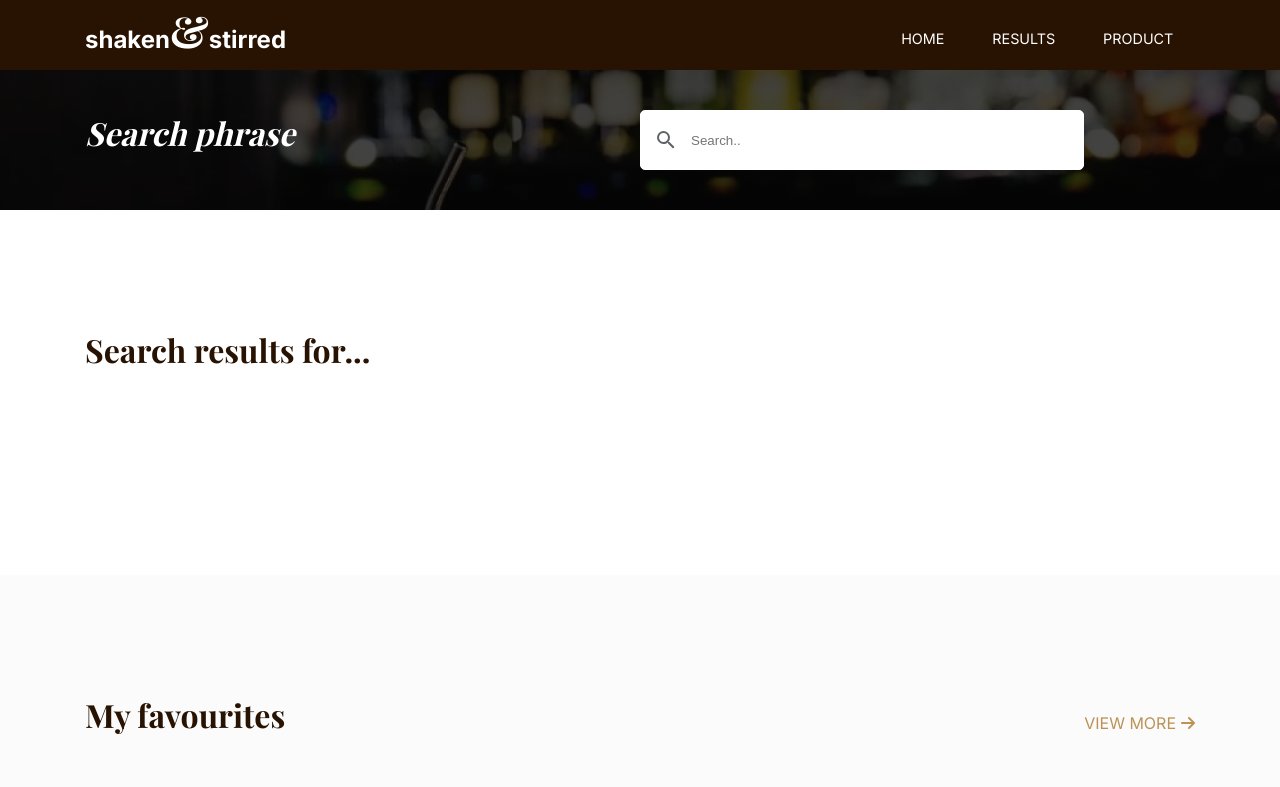
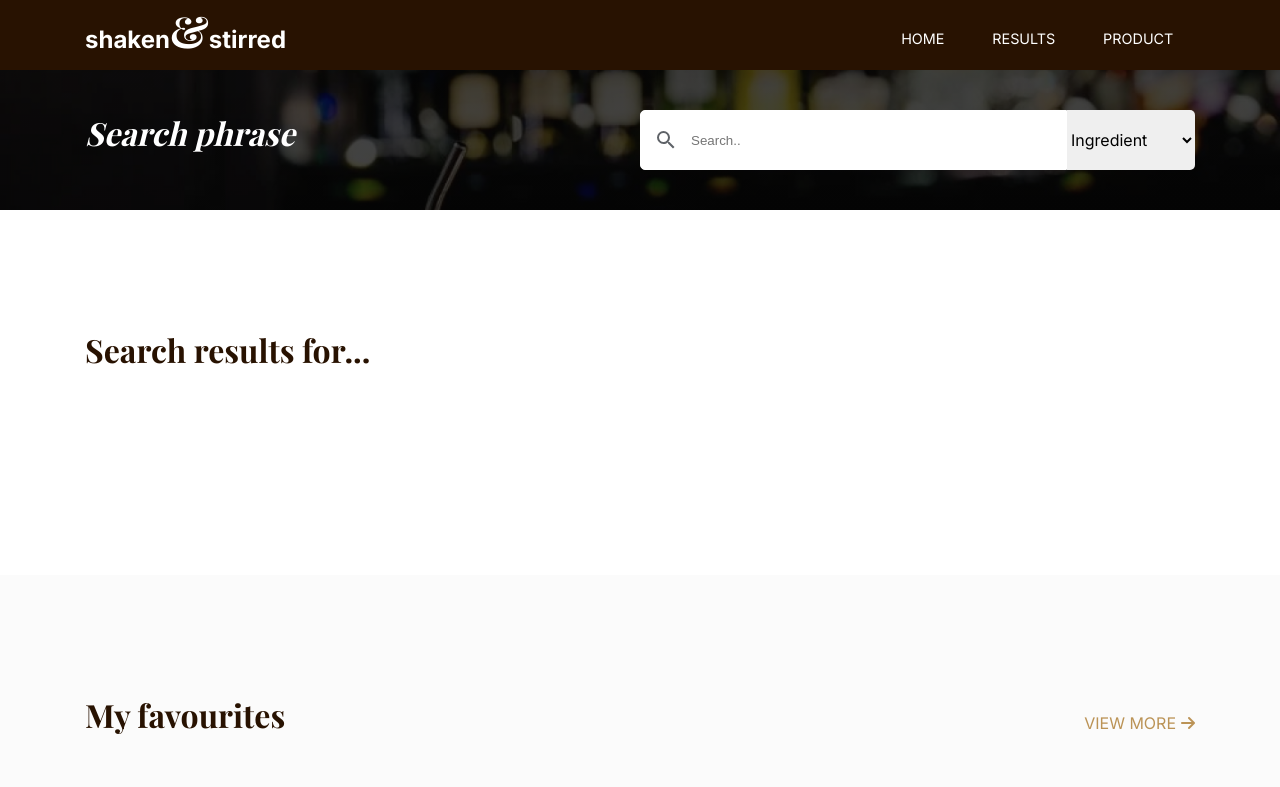
Before and after one commit to SaraZYF/thw_week7, a plain HTML site: page recipes.html in a window 1280 px wide. Shown: the top 787 px of the page. Drawn offline with nearby package versions, Linux system fonts and the light colour scheme; no server answers; a web font is replaced by a local one.

Commit message:
search now has an option, for ingredient or cocktail name.

```diff
--- a/assets/css/style.css
+++ b/assets/css/style.css
@@ -468,6 +468,8 @@ width: 40%;
 }
 
 .search-bar-internal {
+display: flex;
+flex-direction: row;
 border: none;
 padding: 0;
 width: 50%;
@@ -505,6 +507,7 @@ font-style: italic;
   padding: 0;
   margin-bottom: 50px;
   display: flex;
+  flex-direction: row;
   align-items: center;
   justify-content: center;
 }
@@ -517,7 +520,7 @@ font-style: italic;
   font-weight: 400;
   line-height: 45px;
   height: 60px;
-  border-radius: 5px;
+  border-radius: 5px 0px 0px 5px;
   text-transform: capitalize;
   background: transparent url("../img/search.svg") no-repeat 13px center;
   background-color: #fff;
@@ -527,6 +530,12 @@ font-style: italic;
   box-shadow: 0 0 3px 0 #e9e9e9;
   border-color: #bb9356;
   outline: none;
+}
+
+.search-select{
+  height: 60px;
+  border: none;
+  border-radius: 0px 5px 5px 0px;
 }
 
 /* Iternal Page ------------------ */
--- a/assets/js/script.js
+++ b/assets/js/script.js
@@ -89,12 +89,16 @@ function redirect(location){
 async function searchPageLoad(){
   favouriteCocktail();
   let query = window.location.search;
-  query = query.split('=')[1];
-  console.log(query)
-  await cocktailRequest(query, 'filter.php?i=')
+  let searchParam
+  query = query.split('=')[2];
+  if(window.location.search.split('=')[1].includes('cocktail')){
+    searchParam = 'search.php?s=';
+  }else if (window.location.search.split('=')[1].includes('Ingredient')) {
+    searchParam = 'filter.php?i='
+  }
+  await cocktailRequest(query, searchParam)
   .then((result) => {
     let ret = result.drinks;
-    console.log(ret.length)
     ret.forEach((element) => {
         $('#results').append(cocktailCard(element.idDrink, element.strDrink, element.strDrinkThumb))
     });
@@ -136,8 +140,6 @@ async function productPageLoad(){
         measurements.push(eval(measurement))
       }
     }
-    console.log(ingredients)
-
     $('#ingredients').html('');
     for (let i = 0; i < ingredients.length; i++) {
       $('#ingredients').append(
@@ -197,9 +199,7 @@ function addFav(id,name,img){
 //mapping data from a random drink to featured card
 async function favouriteCocktail(){
     var favData = JSON.parse(localStorage.getItem('FavouriteDrinks'));
-    console.log(JSON.parse(localStorage.getItem('FavouriteDrinks')));
     if(favData == null){
-        console.log("none");
         $('#favouriteATag').text("add a recipe")
         //TODO change the placeholder image to a plus image
         $('#favourite').append(
@@ -258,7 +258,6 @@ async function popularDrinks(index){
     $('#popular').html('');
     await cocktailRequest('', 'popular.php')
     .then(result => {
-        console.log(result)
         var popData = result.drinks;
         for(let i = 0; i < index; i++){
             $('#popular').append(cocktailCard(popData[i].idDrink , popData[i].strDrink, popData[i].strDrinkThumb))
@@ -274,9 +273,7 @@ async function popularDrinks(index){
 search.autocomplete({
     source: autoCocktails
 });
-console.log('1')
 function homePageLoad() {
-    console.log('1')
 // currently saving the favourite drinks object into localstorage, just for display purposes
 localStorageFavourites();
 //loading objects into the favourites section
@@ -297,7 +294,6 @@ $('#productFav').click(async (e) => {
   id = id.split('=')[1];
   await cocktailRequest(id, 'lookup.php?i=')
   .then(result => {
-    console.log(result);
     favData = JSON.parse(localStorage.getItem('FavouriteDrinks'));
     if(!favData.filter(element => element.id == id).length > 0){
       addFav(result.drinks[0].idDrink, result.drinks[0].strDrink, result.drinks[0].strDrinkThumb)
@@ -315,7 +311,8 @@ $('#productFav').click(async (e) => {
 //globally listening for an enter keypress and loading search results into console
 window.addEventListener('keypress', (e) => {
     if(e.key == "Enter"){
-        window.location.href = `./recipes.html?search=${e.target.value}`;
+        window.location.href = `./recipes.html?option=${$('.search-select').val()}?search=${e.target.value}`;
+
     }
 })
 
@@ -324,7 +321,6 @@ async function browseDrinks (index) {
     $('#browse').html('');
     await cocktailRequest('','latest.php')
     .then (result => {
-        console.log(result)
         var browseData = result.drinks;
         for (let i=0; i < index; i++){
     $('#browse').append( cocktailCard(browseData[i].idDrink , browseData[i].strDrink, browseData[i].strDrinkThumb))
@@ -343,9 +339,7 @@ async function browseGin (index) {
     $('#browse').html('');
     await cocktailRequest('','filter.php?i=gin')
     .then (result => {
-        console.log(result)
         var browseData = result.drinks;
-
         console.log(browseData);
         for (let i=0; i < index; i++){
 
@@ -366,7 +360,6 @@ async function browseVodka (index) {
     $('#browse').html('');
     await cocktailRequest('','filter.php?i=vodka')
     .then (result => {
-        console.log(result)
         var browseData = result.drinks;
 
         console.log(browseData);
@@ -391,10 +384,7 @@ async function browseBrandy (index) {
     $('#browse').html('');
     await cocktailRequest('','filter.php?i=brandy')
     .then (result => {
-        console.log(result)
         var browseData = result.drinks;
-
-        console.log(browseData);
         for (let i=0; i < index; i++){
 
     $('#browse').append( cocktailCard(browseData[i].idDrink, browseData[i].strDrink, browseData[i].strDrinkThumb))
--- a/recipes.html
+++ b/recipes.html
@@ -45,6 +45,10 @@
         </div>
         <div class="search-bar-internal">
           <input id="search" class="search-input search-icon" type="text" placeholder="Search..">
+          <select class="search-select" name="search-select">
+            <option value="Ingredient">Ingredient</option>
+            <option value="cocktail">cocktail Name</option>
+          </select>
         </div>
       </div>
     </div>
```
Also changed, not shown: index.html (+4 -0 lines), product.html (+4 -0 lines).
